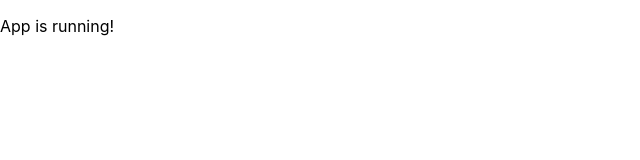
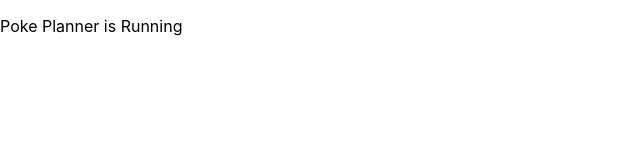
Before and after one commit to Aamsegal/poke-planner, a React (Create React App) app: page / in a window 1280 px wide. Shown: the top 160 px of the page, without its empty margins (0-640 px from the left). Built offline with nearby package versions, Linux system fonts and the light colour scheme.

Commit message:
Pushing wireframes to github

```diff
--- a/src/App.js
+++ b/src/App.js
@@ -3,7 +3,7 @@ import React from 'react';
 function App() {
   return (
     <main className="App">
-        {<p>App is running!</p>}
+        {<p>Poke Planner is Running</p>}
     </main>
   )
 }
```
Also changed, not shown: src/Images/PokePlannerWireframe - Offensive Team Coverage.png (added).
